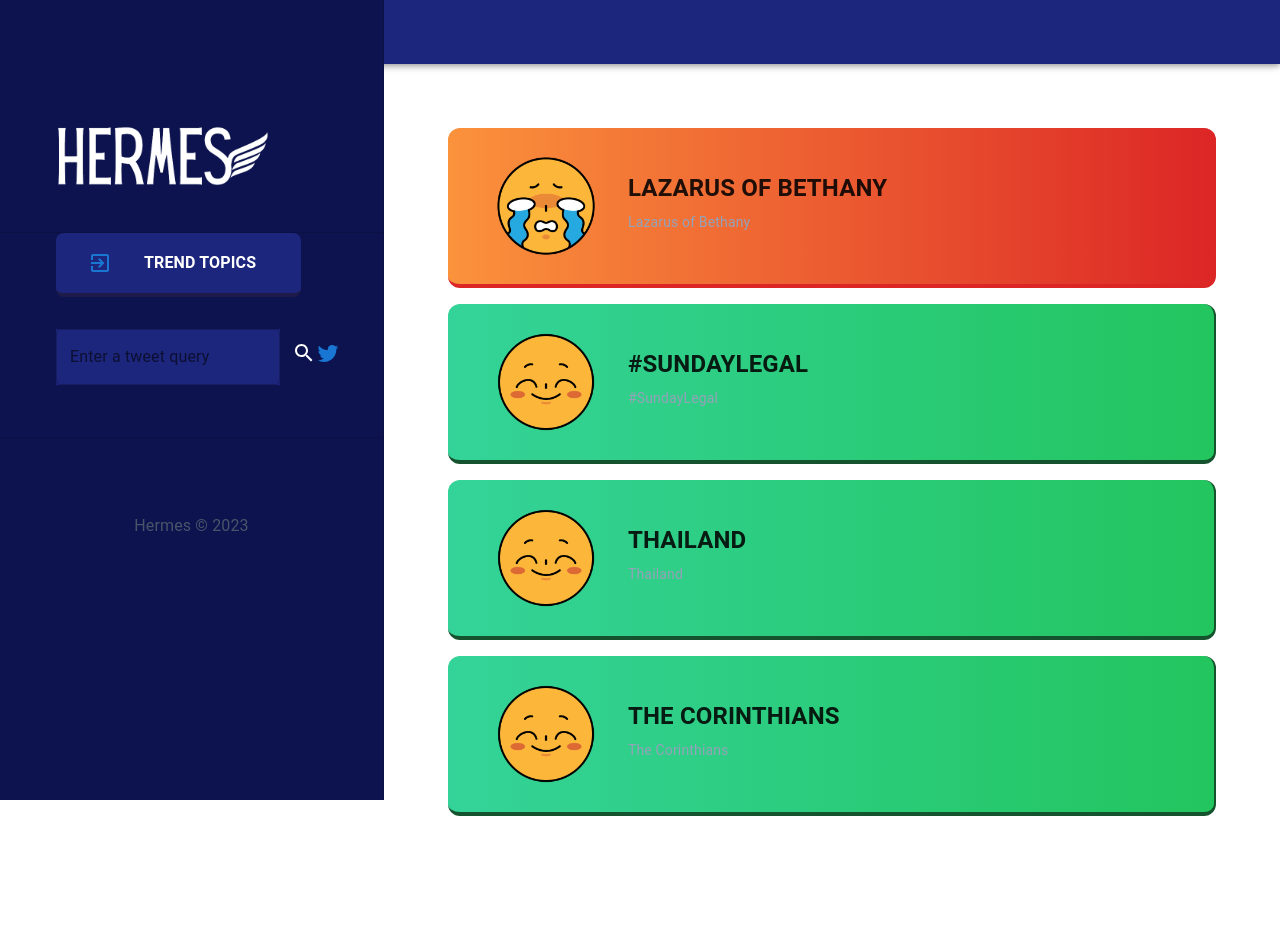
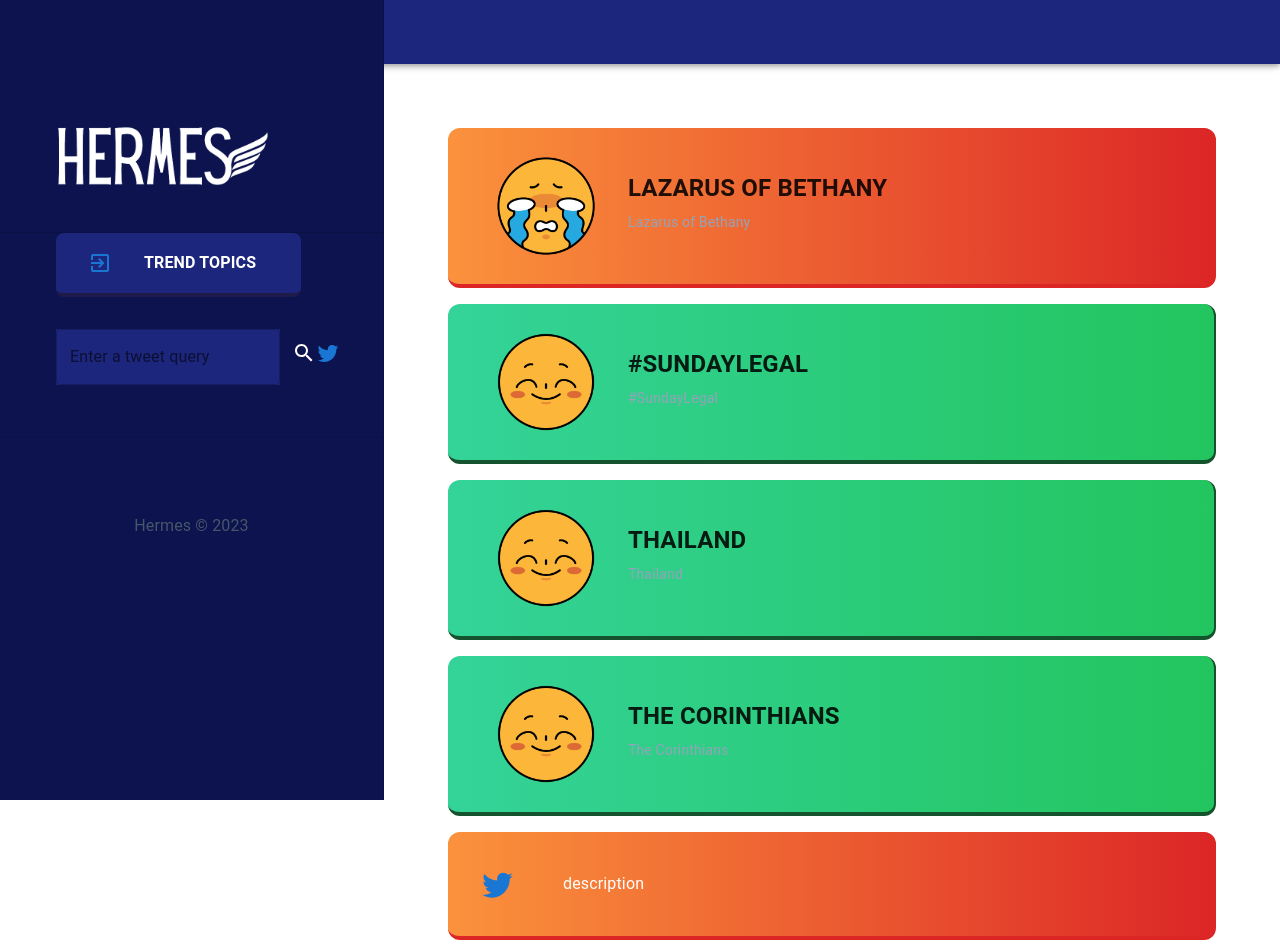
Before and after one commit to jess-andrade/Hermes, a Next.js app: page / in a window 1280 px wide. Shown: the top 952 px of the page. Before the commit the page ends 880 px from the top, so only its background shows below. Built offline with nearby package versions, Linux system fonts and the light colour scheme.

Commit message:
feat: Tweet Cards done

```diff
--- /dev/null
+++ b/src/components/CardTweet.tsx
@@ -0,0 +1,42 @@
+import Image from 'next/image'
+
+import bad from '../../public/bad4.png'
+import good from '../../public/good4.png'
+
+import TwitterIcon from '@mui/icons-material/Twitter';
+
+type CardTypeProps = {
+  feeling: 'figurative' | 'regular' | 'sarcasm' | 'irony',
+  description: string
+}
+
+const feelingProps = {
+  'regular': 'border-red-600 bg-gradient-to-r from-orange-400 to-red-600 hover:from-orange-500 hover:to-red-700',
+  'figurative': 'border-green-900 bg-gradient-to-r from-emerald-400 to-green-500 hover:from-lime-500 hover:to-green-600',
+  'sarcasm': 'border-red-600 bg-gradient-to-r from-orange-400 to-red-600 hover:from-orange-500 hover:to-red-700',
+  'irony': 'border-green-900 bg-gradient-to-r from-emerald-400 to-green-500 hover:from-lime-500 hover:to-green-600',
+}
+
+export default function ({ feeling, description }: CardTypeProps) {
+  return (
+    <div
+      className={`p-4 flex items-center flex-nowrap space-x-8 min-w-full min-h-[4vh] rounded-xl border-b-4 border-r-2 ${feelingProps[feeling]}`}>
+
+      <div className={` p-4 flex flex-row gap-2`}>
+        <TwitterIcon fontSize='large' color='primary' />
+        {/* <Image src={ } className={`w-[40px]`} alt='feeling' /> */}
+      </div>
+
+      <div className={`flex flex-row gap-x-10 m-4`}>
+
+        {/* name and description */}
+        <div className={`flex flex-col flex-wrap`}>
+          <div className={`py-2 max-w-2xl flex-wrap text-white text-base text-justify `}>
+            <p>description</p>
+          </div>
+
+        </div>
+      </div>
+    </div>
+  );
+}
--- a/src/components/Home.tsx
+++ b/src/components/Home.tsx
@@ -1,4 +1,5 @@
 import Card from "./Card";
+import CardTweet from './CardTweet';
 
 export type TrendInfo = {
   negative_count: number;
@@ -27,6 +28,7 @@ export default function Home({ trends }: HomeProps) {
           description={trend.trend}
         />
       ))}
+      <CardTweet feeling='regular' description='card' />
     </div>
   );
 }
--- a/src/components/Search.tsx
+++ b/src/components/Search.tsx
@@ -1,7 +1,3 @@
-import Fields from './TrendButton';
-
-import Image from 'next/image'
-import hermes from '../../public/hermes.png'
 import TrendButton from './TrendButton';
 import SearchBar from "./SearchBar";
 
@@ -12,6 +8,7 @@ export default function Search() {
         <div className={` flex-col flex gap-8 w-full justify-start items-start`}>
           <TrendButton />
           <SearchBar />
+
         </div>
       </div>
     </>
--- a/src/components/TweetsPage.tsx
+++ b/src/components/TweetsPage.tsx
@@ -18,8 +18,8 @@ export default function TweetsPage({ tweets }: TweetsPageProps) {
     <div className={`p-10 flex items-center flex-col w-full gap-y-4  `}>
       {tweets.tweet_types.regular
         ? tweets.tweet_types.regular.map((tweet, index) => (
-            <h1 key={index}>{tweet}</h1>
-          ))
+          <h1 key={index}>{tweet}</h1>
+        ))
         : "Sem tweets"}
     </div>
   );
```
